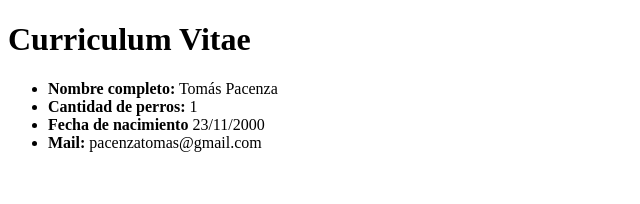
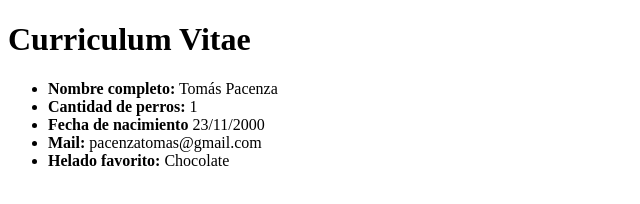
Before and after one commit to Pacenzatomas7/nucba_2717, a plain HTML site: page clase_2pruebagit/index.html in a window 1280 px wide. Shown: the whole page, without its empty margins (0-640 px from the left). Drawn offline with Linux system fonts and the light colour scheme.

Commit message:
Helado favorito agregado

```diff
--- a/clase_2pruebagit/index.html
+++ b/clase_2pruebagit/index.html
@@ -14,6 +14,7 @@
         <li> <b>Cantidad de perros:</b> 1</li>
         <li> <b>Fecha de nacimiento</b> 23/11/2000</li>
         <li> <b>Mail:</b> pacenzatomas@gmail.com</li>
+        <li> <b>Helado favorito:</b> Chocolate</li>
     </ul>
 
 
```
